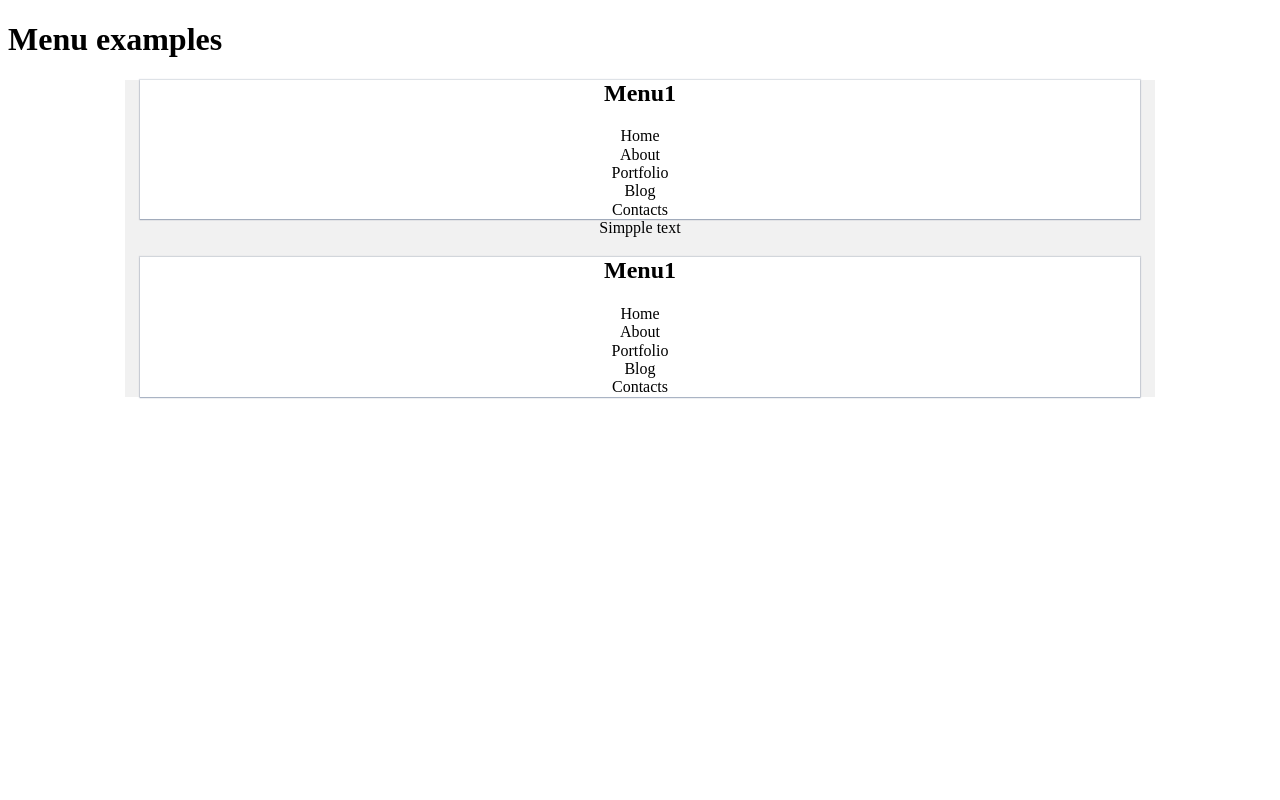
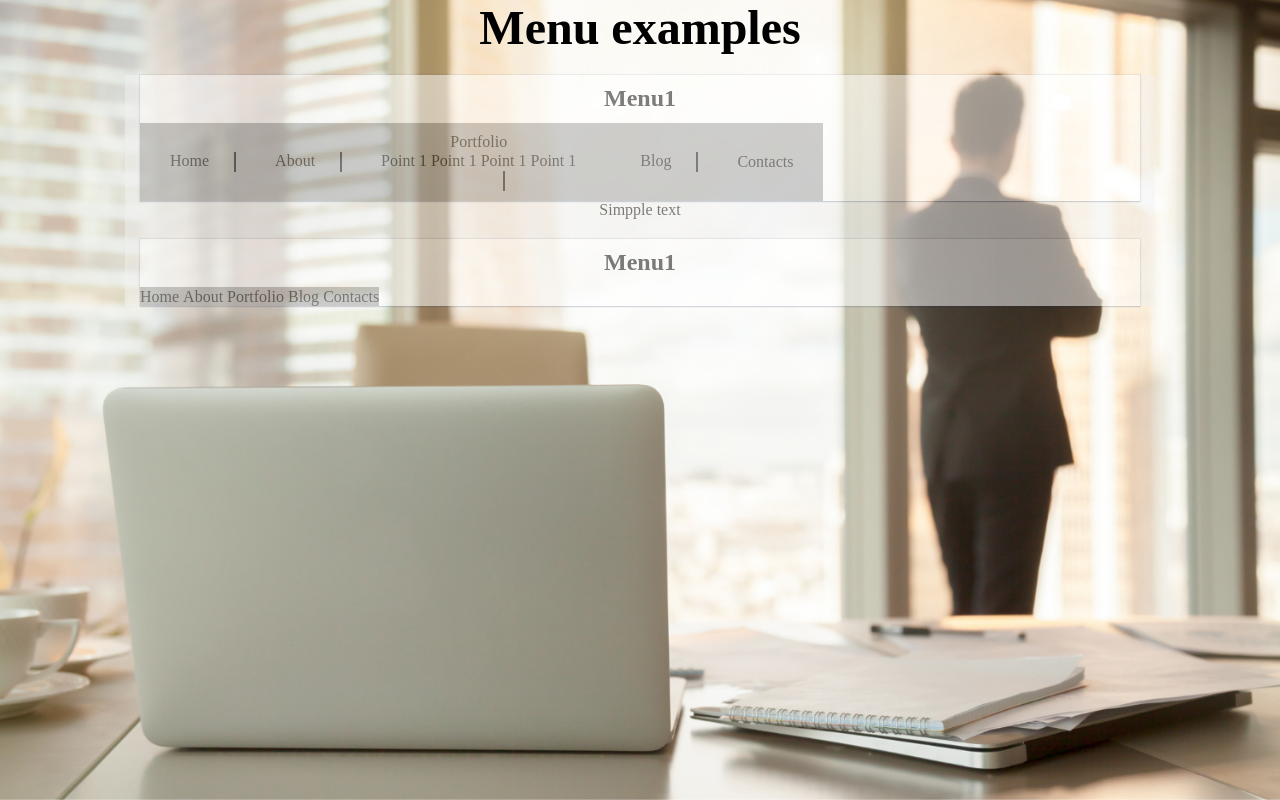
Before and after one commit to IakovRublev/Menu_examples, a plain HTML site: page index.html in a window 1280 px wide. Drawn offline with Linux system fonts and the light colour scheme.

Commit message:
css config menu1

```diff
--- a/css/main.css
+++ b/css/main.css
@@ -28,48 +28,23 @@ html {
   -webkit-text-size-adjust: 100%;
 }
 
+hyml, body {
+  height: 100%;
+  margin: 0;
+  padding: 0;
+}
+
+
 h1,h2,h3 {
   font-family: Golos Text;
 }
 
-  /* CSS settings */
-.container {
-    display: block;
-    margin: 0 auto;
-    text-align: center;
-    background: #f1f1f1;
-    padding: 0 var(--container-offset);
-    max-width: calc(var(--coontainer-width) + (var(--container-offset) * 2));
+a{
+  text-decoration: none;
 }
-
-
-.wrp1 {
-    display: block;
-  /* text-align: center; */
-  width: 100%;
-  /* margin: 20px auto; */
-  background: #fff;
-  /* border-radius: .8em; */
-  box-shadow:  0px 1px 1px rgba(15, 43, 93, 0.25),  0px 0px 1px 1px rgba(6, 31, 74, 0.13);
-}
-
-.wrap_menun {
-    display: block;
-    position: relative;
-    text-align: left;
-    background: #a0a0a0;
-    max-width: fit-content;
-    }
-.Ttl,.opt {
-    /* text-align: center; */
-  padding: .5em 0;
-}
-
-/* Menu settings */
 
 ul {
     list-style: none;
-    width: 100%;
     margin: 0;
     padding: 0;
 }
@@ -78,7 +53,133 @@ li {
      cursor: pointer;
 }
 
+
+  /* CSS settings */
+
+  /* Back fone */
+  header {
+    position: relative;
+    top: 0;
+    color: black;
+    min-height:100%;
+  }
+  header #header_img {
+    width: 100%;
+    height: 100%;
+    z-index: 2;
+    position: fixed;
+    top: 0;
+    background-image: url('/img/5285.jpg');
+    background-size: cover;
+    background-position: top;
+  }
+  .main_line{
+    /* display: block; */
+    width: 100%;
+    /* margin-top: 2; */
+    z-index: 100;
+    position: relative;
+    margin-bottom: 10px;
+
+  }
+  .main_line #header-title {
+    text-align: center;
+  }
+
+  .main_line #header-title h1 {
+    font-size: 3em;
+    width: fit-content;
+    width: -moz-fit-content;
+    margin: 0 auto;
+  }
+
+@media screen and (max-width: 500px) {
+  .main_line #header_img{
+    background-image: url('/img/2151777550.jpg');
+  }
+  .main_line #header-title h1 {
+    font-size: 2em;
+    color: bisque;
+  }
+  }
+
+
+main {
+  position: relative;
+  z-index: 5;
+
+}
+
+
+.container {
+    display: block;
+    margin: 0 auto;
+    text-align: center;
+    background: #f1f1f1;
+    opacity: 50%;
+    padding: 0 var(--container-offset);
+    max-width: calc(var(--coontainer-width) + (var(--container-offset) * 2));
+}
+
+
+.wrp1 {
+  display:block;
+  position: relative;
+  width: 100%;
+  background: #fff;
+  box-shadow:  0px 1px 1px rgba(15, 43, 93, 0.25),  0px 0px 1px 1px rgba(6, 31, 74, 0.13);
+}
+.wrp1 h2 {
+  position: relative;
+  top: 10px;
+}
+
+.wrap_menu {
+    display: block;
+    position: relative;
+    background: #a0a0a0;
+    max-width: fit-content;
+    }
+.Ttl,.opt {
+  padding: .5em 0;
+}
+
+/* Menu settings */
+
+
 .menu {
-    text-decoration: none;
-    display: block;
+  list-style: none;
+  cursor: pointer;
+  text-decoration: none;
+  margin: 0;
+  padding: 0;
+    /* display: block; */
 }
+
+/* .wrap_menu .menu {
+  list-style: none;
+  cursor: pointer;
+} */
+
+  .wrap_menu li {
+    display: inline-block;
+    vertical-align: middle;
+    position: relative;
+  }
+
+    .wrap_menu li a {
+    color: black;
+  }
+  .wrap_menu .menu_1 .menu_item {
+    padding: 10px 30px 10px 30px;
+  }
+  .wrap_menu .menu_1 .menu_item:not(:last-child)::after {
+    content: " ";
+    position: relative;
+    display: inline-block;
+    left: 25px;
+    width: 2px;
+    height: 20px;
+    background-color: black;
+    vertical-align: middle;
+  }
--- a/index.html
+++ b/index.html
@@ -8,11 +8,20 @@
 </head>
 <body>
     <header>
-        <h1>Menu examples</h1>
-        <nav class="main_mnu">
+        <div id="header_img"></div>
+        <!-- <div id="header-title"><h1>Menu examples</h1></div> -->
 
-        </nav>
+        <!-- <nav class="main_mnu"> -->
+
+        <!-- </nav> -->
     </header>
+    <div class="main_line">
+        <div id="header-title"><h1>Menu examples</h1></div>
+
+        <!-- <nav class="main_mnu"> -->
+
+        <!-- </nav> -->
+    </div>
     <main>
         <div class="container">
             <!-- <div class="Ttl"><h2>Several menus</h2></div> -->
@@ -28,11 +37,18 @@
                             </label>
                         </div>
                         <ul class="menu menu_1">
-                            <li class="menu_item "><a href="#"></a>Home</a></li>
-                            <li class="menu_item"><a href="#"></a>About</a></li>
-                            <li class="menu_item"><a href="#"></a>Portfolio</a></li>
-                            <li class="menu_item"><a href="#"></a>Blog</a></li>
-                            <li class="menu_item"><a href="#"></a>Contacts</a></li>
+                            <li class="menu_item"><a href="#">Home</a></li>
+                            <li class="menu_item"><a href="#">About</a></li>
+                            <li class="menu_item"><a href="#">Portfolio</a>
+                                <ul class="menu_submenu">
+                                    <li class="submenu_item"><a href="#">Point 1</a></li>
+                                    <li class="submenu_item"><a href="#">Point 1</a></li>
+                                    <li class="submenu_item"><a href="#">Point 1</a></li>
+                                    <li class="submenu_item"><a href="#">Point 1</a></li>
+                                </ul>
+                            </li>
+                            <li class="menu_item"><a href="#">Blog</a></li>
+                            <li class="menu_item"><a href="#">Contacts</a></li>
                         </ul>
                     </div>
                 </div>
@@ -40,7 +56,7 @@
             Simpple text
             <div class="wrp1">
                     <h2>Menu1</h2>
-                    <div class="wrp_mn">
+                    <div class="wrap_menu">
                         <ul class="menu menu_2">
                             <li class="menu_item">Home</li>
                             <li class="menu_item">About</li>
```
Also changed, not shown: img/2151777550.jpg (added), img/5285.jpg (added), img/fone2.jpg (added).
